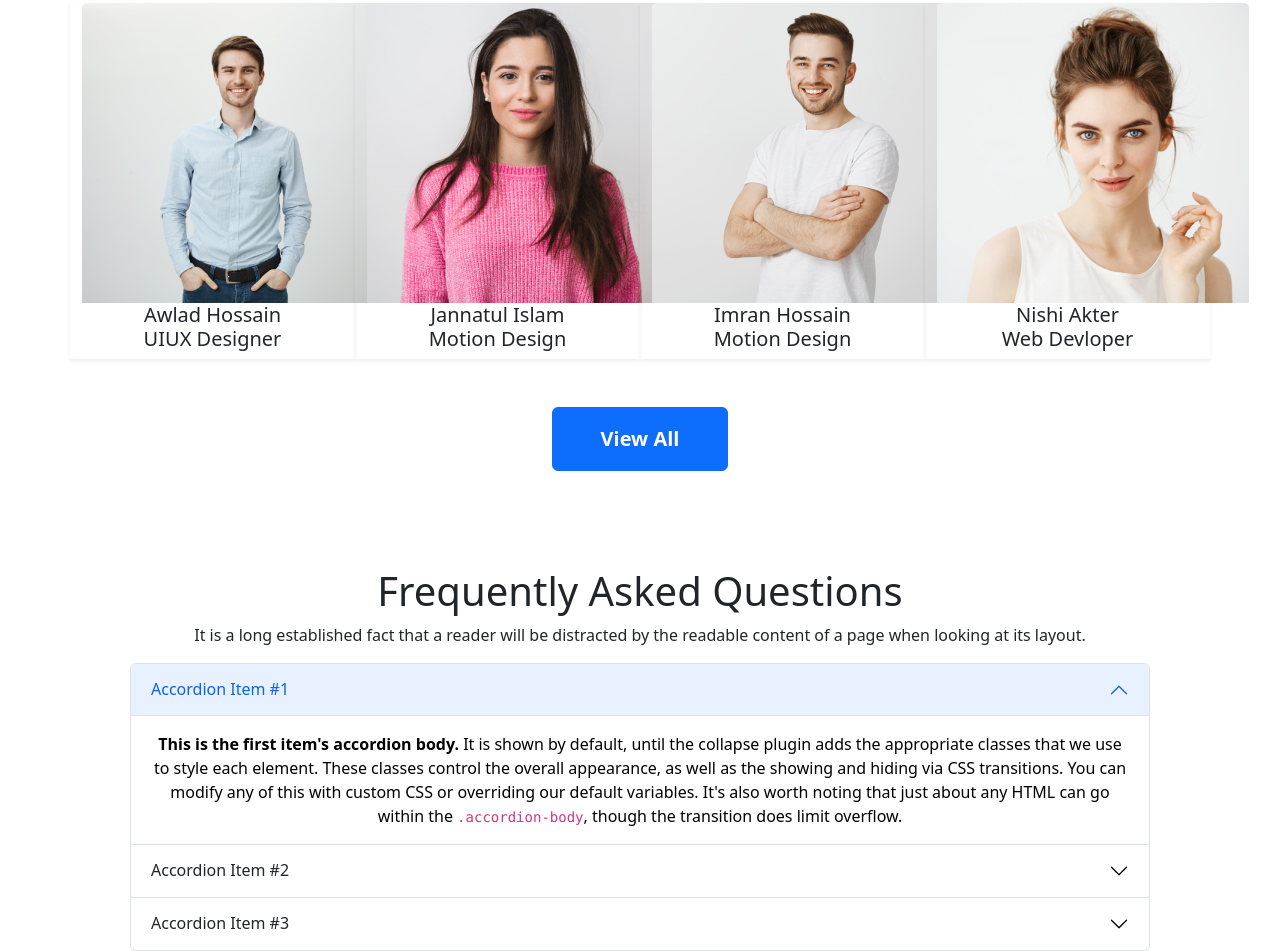
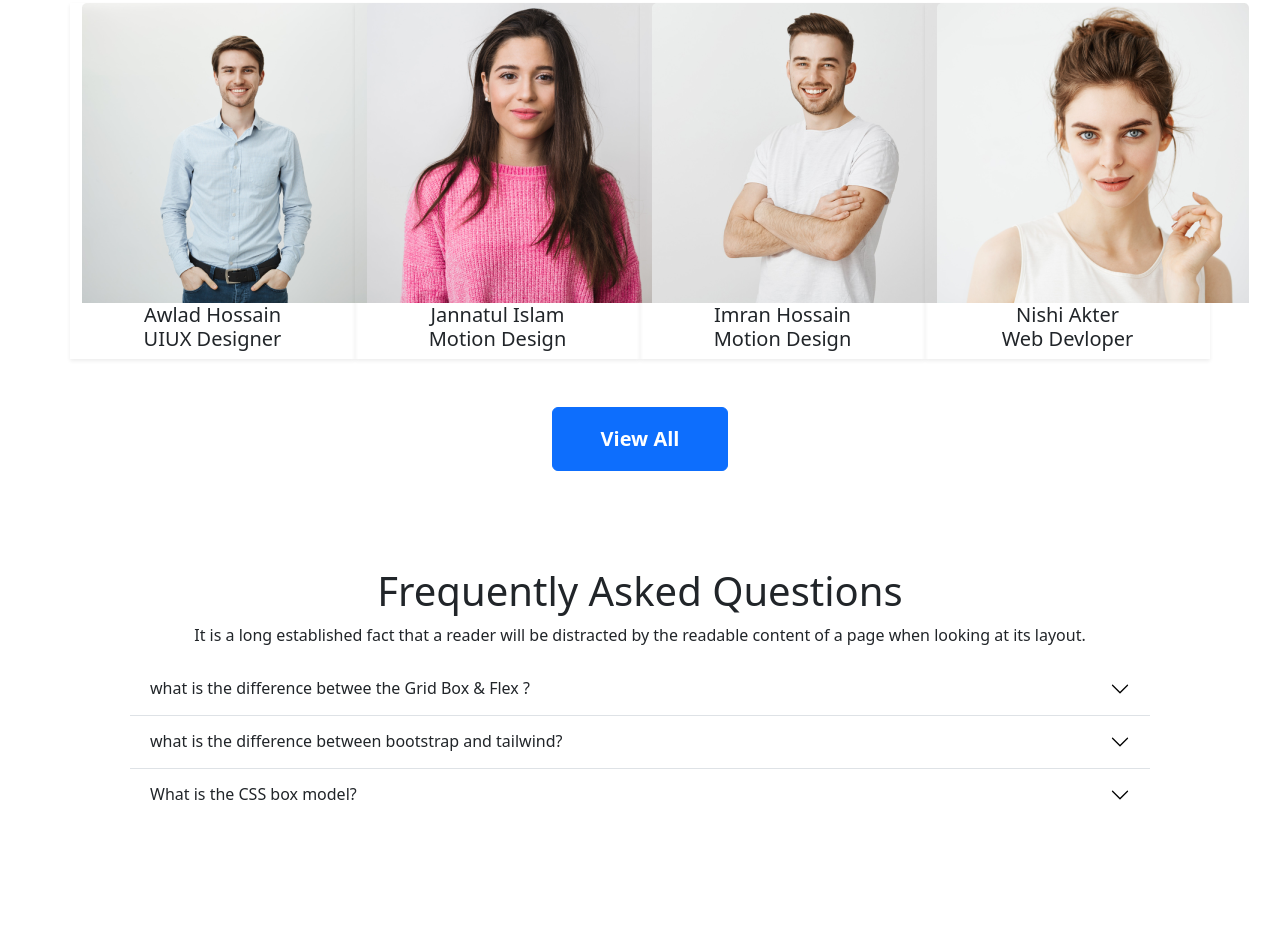
Before and after one commit to abuhanifornob/easy-learning-website-main, a plain HTML site: page index.html in a window 1280 px wide. Shown: the part 3051-4002 px from the top of the page. After the commit the page ends 3872 px from the top, so only its background shows below. Drawn offline with Linux system fonts and the light colour scheme.

Commit message:
add three Quation with answored

```diff
--- a/index.html
+++ b/index.html
@@ -386,51 +386,86 @@
                     <h1>Frequently Asked Questions</h1>
                     <p>It is a long established fact that a reader will be distracted by the readable content of a page when looking at its layout.</p>
                 </div>
-                <div class="accordion" id="accordionPanelsStayOpenExample">
+                <!-- <div class="accordion" id="accordionPanelsStayOpenExample">
                     <div class="accordion-item">
                         <h2 class="accordion-header" id="panelsStayOpen-headingOne">
                             <button class="accordion-button" type="button" data-bs-toggle="collapse" data-bs-target="#panelsStayOpen-collapseOne" aria-expanded="true" aria-controls="panelsStayOpen-collapseOne">
-                      Accordion Item #1
+                                what is the difference betwee the Grid Box & Flex ?
                     </button>
                         </h2>
                         <div id="panelsStayOpen-collapseOne" class="accordion-collapse collapse show" aria-labelledby="panelsStayOpen-headingOne">
                             <div class="accordion-body">
-                                <strong>This is the first item's accordion body.</strong> It is shown by default, until the collapse plugin adds the appropriate classes that we use to style each element. These classes control the overall appearance, as
-                                well as the showing and hiding via CSS transitions. You can modify any of this with custom CSS or overriding our default variables. It's also worth noting that just about any HTML can go within the <code>.accordion-body</code>,
-                                though the transition does limit overflow.
+                                CSS Grids helps you create the outer layout of the webpage. You can build complex as well responsive design with this. This is why it is called ‘layout first’. Flexbox mostly helps align content & move blocks. CSS grids are for 2D layouts. It works with
+                                both rows and columns. Flexbox works better in one dimension only (either rows OR columns). It will be more time saving and helpful if you use both at the same time.
                             </div>
                         </div>
                     </div>
                     <div class="accordion-item">
                         <h2 class="accordion-header" id="panelsStayOpen-headingTwo">
                             <button class="accordion-button collapsed" type="button" data-bs-toggle="collapse" data-bs-target="#panelsStayOpen-collapseTwo" aria-expanded="false" aria-controls="panelsStayOpen-collapseTwo">
-                      Accordion Item #2
+                                what is the difference between bootstrap and tailwind?
                     </button>
                         </h2>
                         <div id="panelsStayOpen-collapseTwo" class="accordion-collapse collapse" aria-labelledby="panelsStayOpen-headingTwo">
                             <div class="accordion-body">
-                                <strong>This is the second item's accordion body.</strong> It is hidden by default, until the collapse plugin adds the appropriate classes that we use to style each element. These classes control the overall appearance,
-                                as well as the showing and hiding via CSS transitions. You can modify any of this with custom CSS or overriding our default variables. It's also worth noting that just about any HTML can go within the <code>.accordion-body</code>,
-                                though the transition does limit overflow.
+                                Tailwind offers predesigned widgets to build a site from scratch with fast UI development. Bootstrap comes with a set of pre-styled responsive, mobile-first components that possess a definite UI kit.Tailwind CSS uses a set of utility classes to create
+                                a neat UI with more flexibility and uniqueness.Sites created using Bootstrap follow the generic pattern that makes them look identical.Websites created using Tailwind CSS are much more customizable.Websites created with
+                                Bootstraps are known for their responsiveness and flawless design, but the looks are generic and similar.
                             </div>
                         </div>
                     </div>
                     <div class="accordion-item">
                         <h2 class="accordion-header" id="panelsStayOpen-headingThree">
                             <button class="accordion-button collapsed" type="button" data-bs-toggle="collapse" data-bs-target="#panelsStayOpen-collapseThree" aria-expanded="false" aria-controls="panelsStayOpen-collapseThree">
-                      Accordion Item #3
+                                What is the CSS box model?
                     </button>
                         </h2>
                         <div id="panelsStayOpen-collapseThree" class="accordion-collapse collapse" aria-labelledby="panelsStayOpen-headingThree">
                             <div class="accordion-body">
-                                <strong>This is the third item's accordion body.</strong> It is hidden by default, until the collapse plugin adds the appropriate classes that we use to style each element. These classes control the overall appearance,
-                                as well as the showing and hiding via CSS transitions. You can modify any of this with custom CSS or overriding our default variables. It's also worth noting that just about any HTML can go within the <code>.accordion-body</code>,
-                                though the transition does limit overflow.
+                                <p>The CSS box model is a container that contains multiple properties including borders, margin, padding, and the content itself. It is used to create the design and layout of web pages. It can be used as a toolkit for customizing
+                                    the layout of different elements. The web browser renders every element as a rectangular box according to the CSS box model. Box-Model has multiple properties in CSS</p>
+                            </div>
+                        </div>
+                    </div>
+                </div> -->
+
+                <div class="accordion accordion-flush" id="accordionFlushExample">
+                    <div class="accordion-item">
+                        <h2 class="accordion-header" id="flush-headingOne">
+                            <button class="accordion-button collapsed" type="button" data-bs-toggle="collapse" data-bs-target="#flush-collapseOne" aria-expanded="false" aria-controls="flush-collapseOne">
+                                what is the difference betwee the Grid Box & Flex ?
+                        </button>
+                        </h2>
+                        <div id="flush-collapseOne" class="accordion-collapse collapse" aria-labelledby="flush-headingOne" data-bs-parent="#accordionFlushExample">
+                            <div class="accordion-body">CSS Grids helps you create the outer layout of the webpage. You can build complex as well responsive design with this. This is why it is called ‘layout first’. Flexbox mostly helps align content & move blocks. CSS grids are
+                                for 2D layouts. It works with both rows and columns. Flexbox works better in one dimension only (either rows OR columns). It will be more time saving and helpful if you use both at the same time.</div>
+                        </div>
+                    </div>
+                    <div class="accordion-item">
+                        <h2 class="accordion-header" id="flush-headingTwo">
+                            <button class="accordion-button collapsed" type="button" data-bs-toggle="collapse" data-bs-target="#flush-collapseTwo" aria-expanded="false" aria-controls="flush-collapseTwo">
+                                what is the difference between bootstrap and tailwind?
+                        </button>
+                        </h2>
+                        <div id="flush-collapseTwo" class="accordion-collapse collapse" aria-labelledby="flush-headingTwo" data-bs-parent="#accordionFlushExample">
+                            <div class="accordion-body">Tailwind offers predesigned widgets to build a site from scratch with fast UI development. Bootstrap comes with a set of pre-styled responsive, mobile-first components that possess a definite UI kit.Tailwind CSS uses a set
+                                of utility classes to create a neat UI with more flexibility and uniqueness.Sites created using Bootstrap follow the generic pattern that makes them look identical.Websites created using Tailwind CSS are much more customizable.Websites
+                                created with Bootstraps are known for their responsiveness and flawless design, but the looks are generic and similar</div>
+                        </div>
+                    </div>
+                    <div class="accordion-item">
+                        <h2 class="accordion-header" id="flush-headingThree">
+                            <button class="accordion-button collapsed" type="button" data-bs-toggle="collapse" data-bs-target="#flush-collapseThree" aria-expanded="false" aria-controls="flush-collapseThree">
+                                What is the CSS box model?
+                        </button>
+                        </h2>
+                        <div id="flush-collapseThree" class="accordion-collapse collapse" aria-labelledby="flush-headingThree" data-bs-parent="#accordionFlushExample">
+                            <div class="accordion-body">The CSS box model is a container that contains multiple properties including borders, margin, padding, and the content itself. It is used to create the design and layout of web pages. It can be used as a toolkit for customizing
+                                the layout of different elements. The web browser renders every element as a rectangular box according to the CSS box model. Box-Model has multiple properties in CSS.
                             </div>
                         </div>
                     </div>
                 </div>
-            </div>
         </section>
 
 
```
